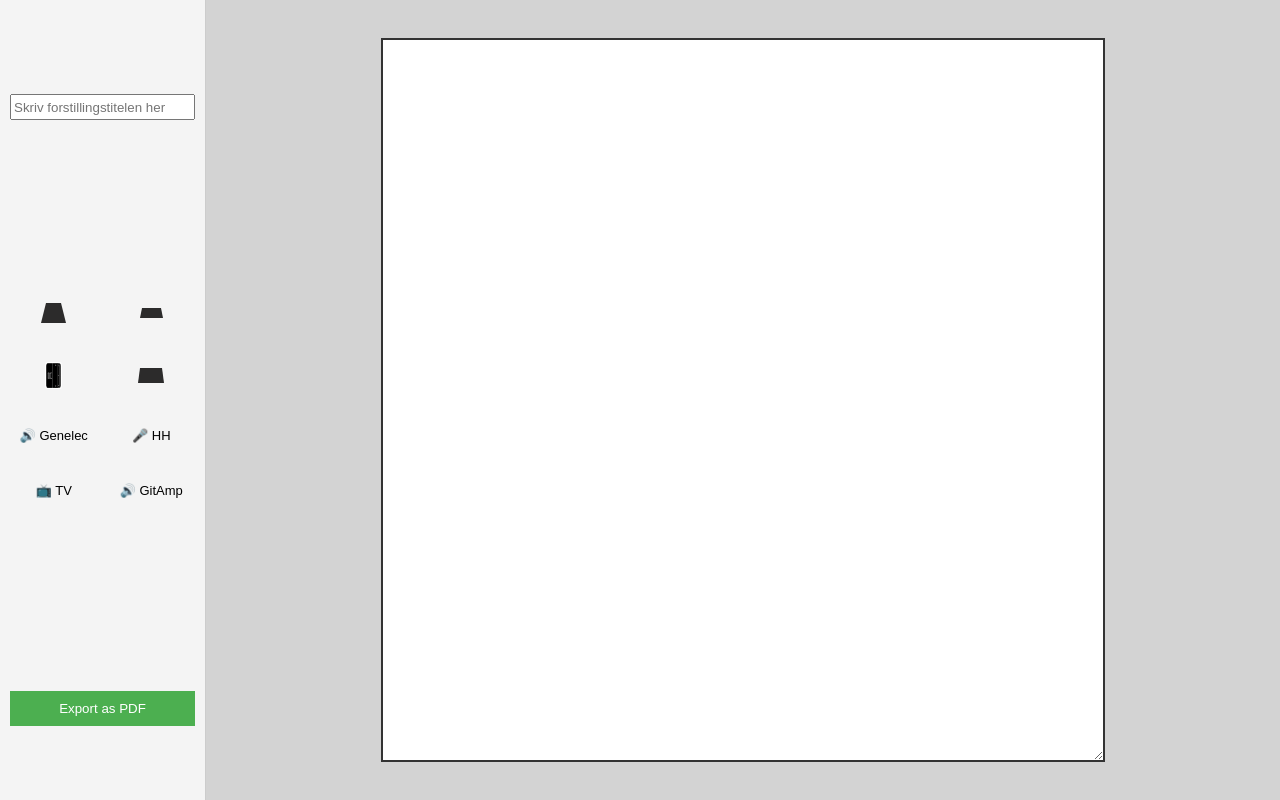
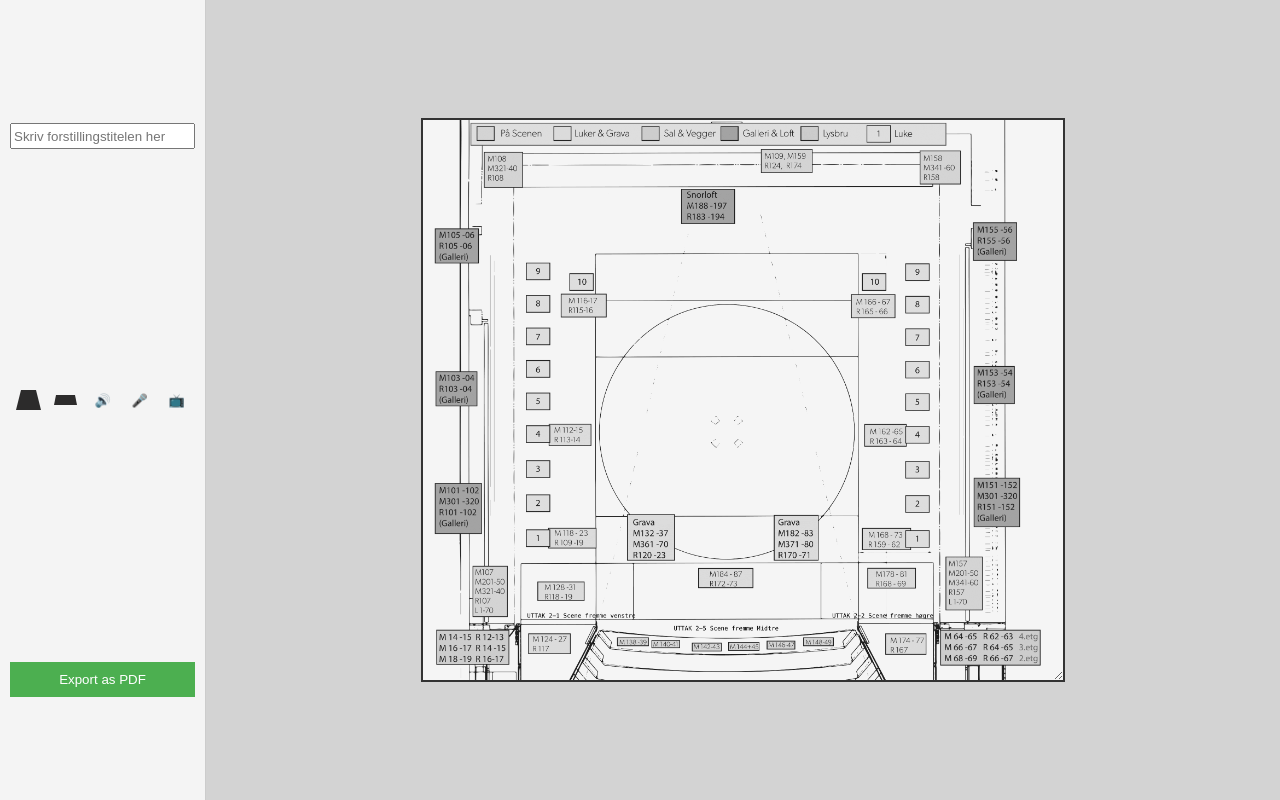
Before and after one commit to Moxonic/Stageplan-Drag-n-Drop-printable-Stagedocumentation, a plain HTML site: page index.html in a window 1280 px wide. Drawn offline with nearby package versions, Linux system fonts and the light colour scheme.

Commit message:
first basic version done

```diff
--- a/index.html
+++ b/index.html
@@ -19,16 +19,9 @@
                 <div class="equipment" draggable="true" data-type="custom-speaker-vue">
                     <div class="vue"></div>
                 </div>
-                <div class="equipment vuePicContainer" draggable="true" data-type="vue8Pic">
-                    <img class='vue8Pic' src="./pics/vue8.png" alt="speakerImage">
-                </div>
-                <div class="equipment" draggable="true" data-type="custom-speaker-vueXL">
-                    <div class="vueXL"></div>
-                </div>
-                <div class="equipment" draggable="true" data-type="speaker">🔊 Genelec</div>
-                <div class="equipment" draggable="true" data-type="microphone">🎤 HH</div>
-                <div class="equipment" draggable="true" data-type="tv">📺 TV</div>
-                <div class="equipment" draggable="true" data-type="speaker">🔊 GitAmp</div>
+                <div class="equipment" draggable="true" data-type="speaker">🔊</div>
+                <div class="equipment" draggable="true" data-type="microphone">🎤</div>
+                <div class="equipment" draggable="true" data-type="tv">📺</div>
             </div>
 
             <!-- Export Button -->
--- a/printPDF.js
+++ b/printPDF.js
@@ -42,7 +42,7 @@ document.getElementById("export").addEventListener("click", () => {
         const pageWidth = pdf.internal.pageSize.getWidth();
         const margin = 10;
         const headerHeight = 50;
-        const imgWidth = (2.5*pageWidth - 2 * margin) * 0.9; // 90% of the page width minus margins
+        const imgWidth = (2.1*pageWidth - 2 * margin) * 0.9; // 90% of the page width minus margins
         const imgHeight = (canvas.height * imgWidth) / canvas.width;
 
         // Create a new Image object for the logo
@@ -51,21 +51,23 @@ document.getElementById("export").addEventListener("click", () => {
         logoImage.src = logoUrl;
 
         logoImage.onload = () => {
-            const logoWidth = 40;
-            const logoHeight = 20;
+            const logoWidth = 30;
+            const logoHeight = 15;
+            // Add the header title to the PDF
+            pdf.setFontSize(24);
+            const titleWidth = pdf.getTextWidth(headerTitle);
+            const titleX = (pageWidth - titleWidth) / 2;
+            pdf.text(headerTitle, titleX, margin + logoHeight / 2);
 
             // Add the logo to the PDF
             pdf.addImage(logoImage, 'PNG', margin, margin, logoWidth, logoHeight);
 
-            // Add the header title to the PDF
-            pdf.setFontSize(24);
-            pdf.text(headerTitle, margin + logoWidth + 10, margin + logoHeight / 2);
-
             // Add the captured image to the PDF
             pdf.addImage(imgData, 'PNG', margin, margin + headerHeight, imgWidth, imgHeight);
+// Save the PDF with the name of the play
+const fileName = `${headerTitle.replace(/[^a-z0-9]/gi, '_').toLowerCase()}.pdf`;
+pdf.save(fileName);
 
-            // Save the PDF
-            pdf.save('scene.pdf');
 
             // Remove the container from the body
             document.body.removeChild(container);
--- a/style.css
+++ b/style.css
@@ -110,8 +110,8 @@ html, body {
   align-items: center;
   justify-items: center;
   display: grid;
-  grid-template-columns: repeat(2, 1fr); /* Two columns with equal width */
-  gap: 10px; /* Adds space between the items */
+  grid-template-columns: repeat(5, 1fr); /* Two columns with equal width */
+  gap: 0px; /* Adds space between the items */
 }
 
 .container{
@@ -152,8 +152,17 @@ html, body {
     background-color: #ffffff;
     border: 2px solid #333;
     aspect-ratio: 1 / 1;
-    height: 90vh;
+    width:640px;
+    height: 560px;
     overflow: hidden;
+    background: url('./pics/HSC.png') no-repeat center top;
+    background-size: 100%;
+    background-position: 0 0;
+    background-color: whitesmoke; /* Black background with 50% transparency */
+    background-blend-mode: multiply; /* Blend the background image with the black color */
+    filter: grayscale(100%); /* Make the background image black and white */
+      background-size: 100%;
+      background-position: 0 0 0 0;
   }
   #dropZone {
     width: 100%;
```
Also changed, not shown: pics/HSC.png (added).
